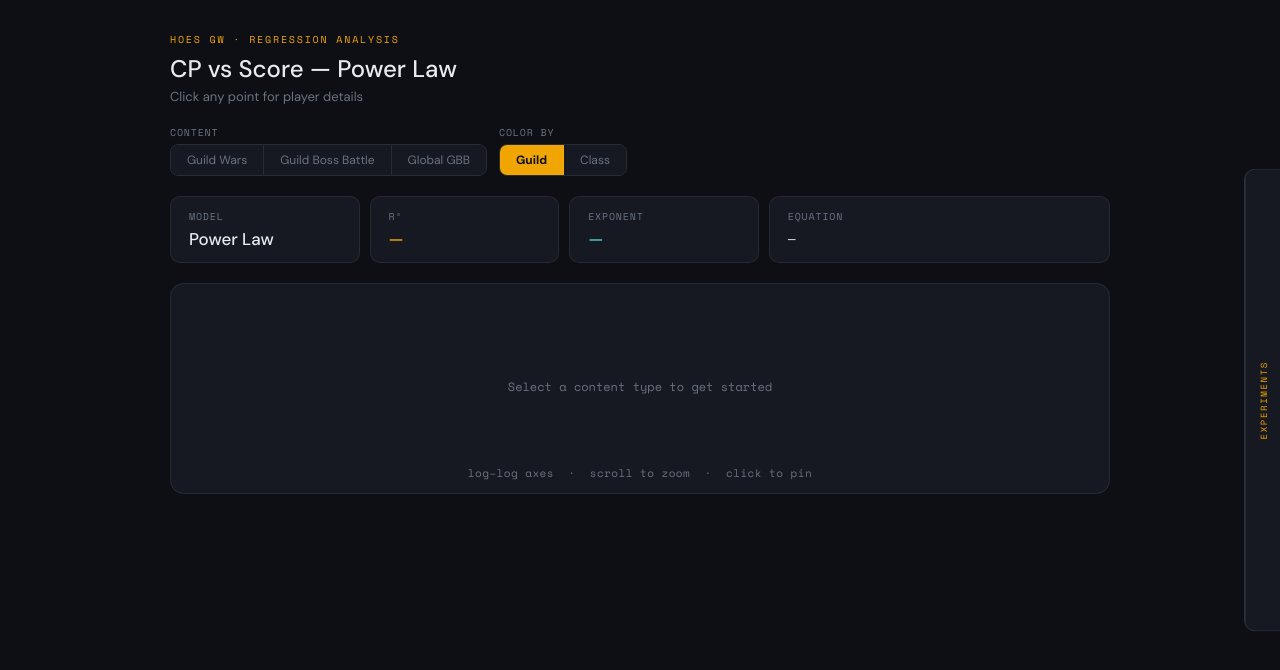
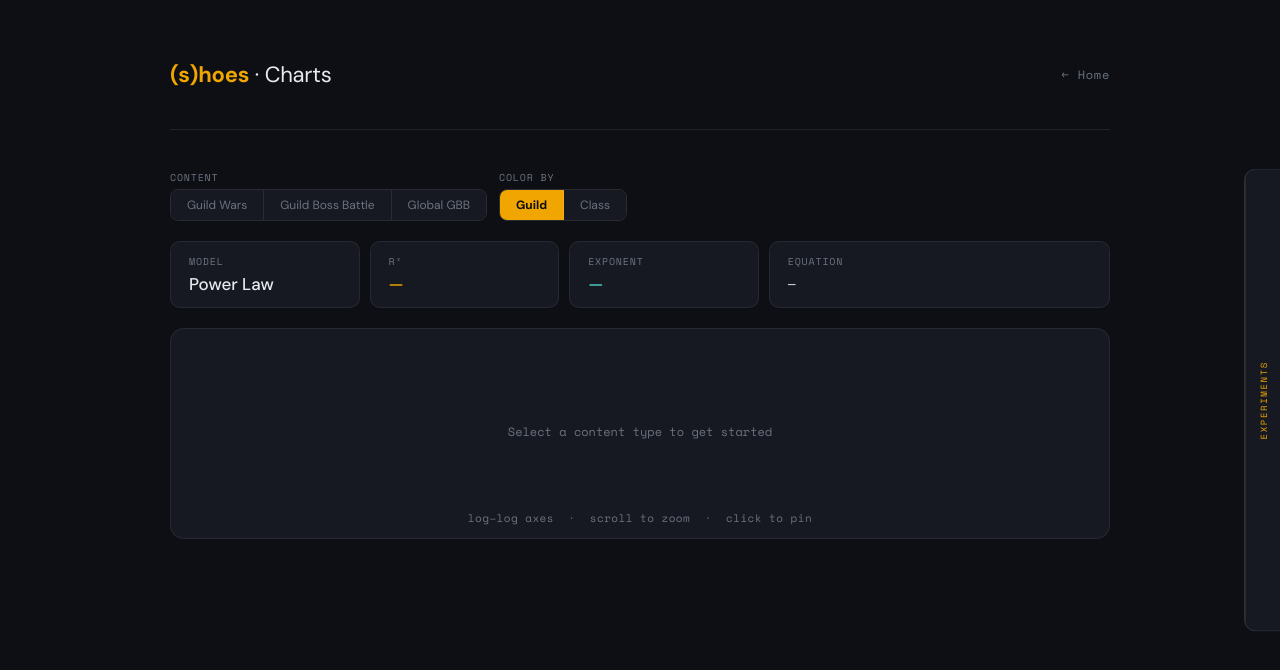
Before and after one commit to bera1hoes/website, a plain HTML site: page public/Charts.html in a window 1280 px wide. Drawn offline with nearby package versions, Linux system fonts and the light colour scheme.

Commit message:
Add Arena-style site banner to Charts page
Replace the old eyebrow/h1/subtitle header with the same (s)hoes · Charts
banner and ← Home back-link used on the Arena page.

Co-Authored-By: Claude Sonnet 4.6 <noreply@anthropic.com>

```diff
--- a/public/Charts.html
+++ b/public/Charts.html
@@ -12,9 +12,8 @@
 <div class="page">
 
   <header>
-    <div class="eyebrow">HOES GW · Regression Analysis</div>
-    <h1>CP vs Score — Power Law</h1>
-    <p class="sub">Click any point for player details</p>
+    <a class="site-title" href="/">(s)hoes<span> · Charts</span></a>
+    <a class="back-link" href="/">← Home</a>
   </header>
 
   <!-- Controls -->
--- a/public/css/charts.css
+++ b/public/css/charts.css
@@ -2,9 +2,38 @@ body { padding: 32px 24px 48px; }
 
 .page { width: 100%; max-width: 940px; }
 
-header { margin-bottom: 20px; }
-h1 { font-size: 24px; font-weight: 500; margin-bottom: 4px; }
-.sub { font-size: 13px; color: #6b7280; }
+header {
+  width: 100%;
+  display: flex;
+  align-items: center;
+  justify-content: space-between;
+  padding: 28px 0 40px;
+  border-bottom: 1px solid rgba(255,255,255,0.08);
+  margin-bottom: 40px;
+}
+
+.site-title {
+  font-family: 'DM Sans', sans-serif;
+  font-weight: 700;
+  font-size: 22px;
+  color: var(--accent);
+  text-decoration: none;
+  letter-spacing: -0.01em;
+}
+.site-title span {
+  color: #e8eaf0;
+  font-weight: 400;
+}
+
+.back-link {
+  font-family: 'Space Mono', monospace;
+  font-size: 12px;
+  color: #6b7280;
+  text-decoration: none;
+  letter-spacing: 0.06em;
+  transition: color .15s ease;
+}
+.back-link:hover { color: var(--accent); }
 
 /* Controls bar */
 .controls {
```
